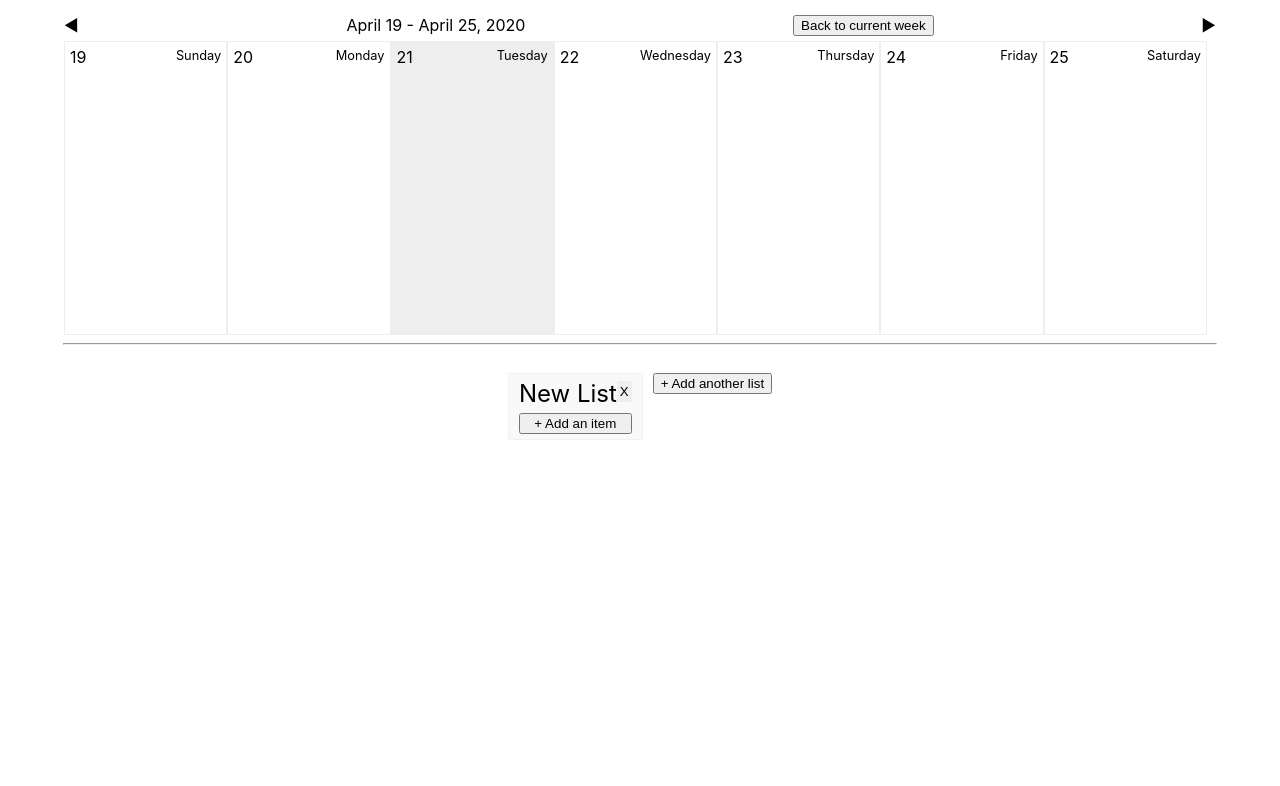
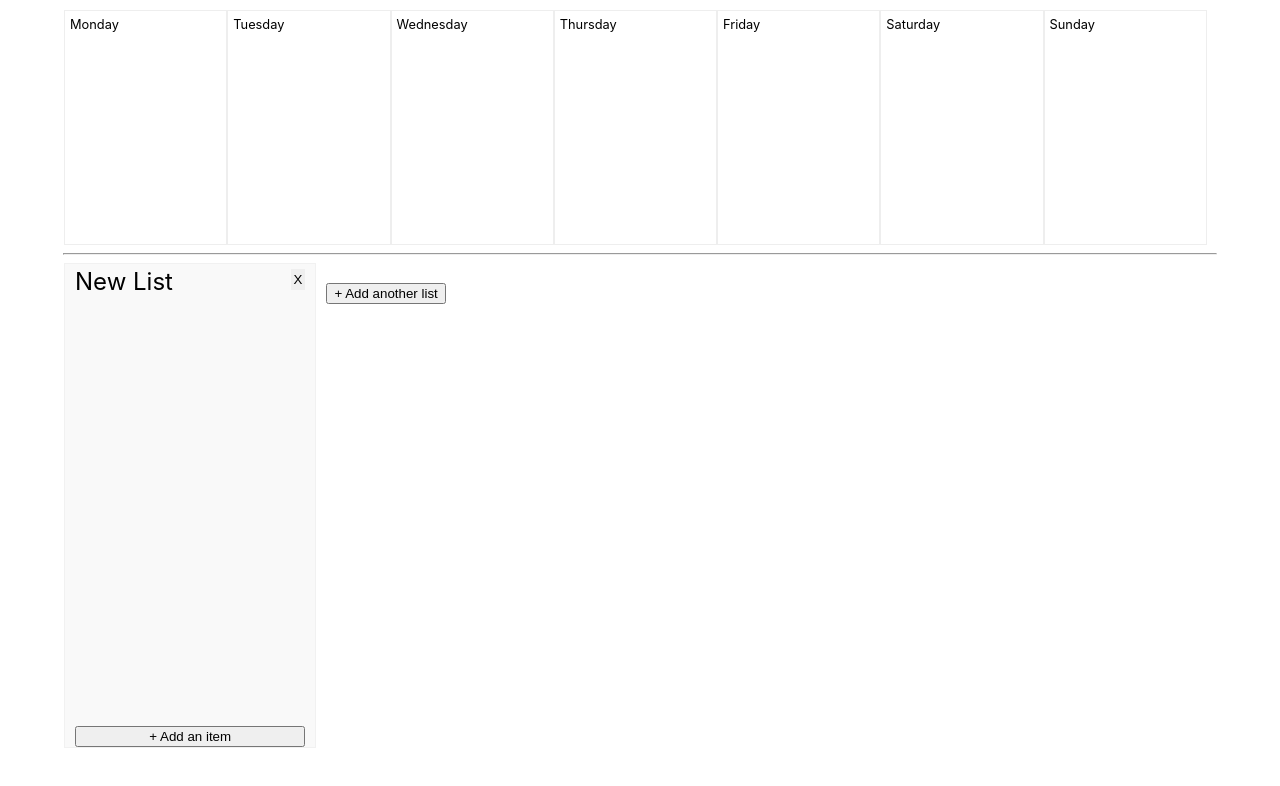
Before and after one commit to cgardn/react-emporium, a React (Create React App) app: page / in a window 1280 px wide. Both pictures are taken after a click on the button "+ Add another list". Shown: the top 786 px of the page. Built offline with nearby package versions, Linux system fonts and the light colour scheme.

Commit message:
replace useState with useReducer for managing top-level list state

```diff
--- a/src/App.css
+++ b/src/App.css
@@ -1,5 +1,5 @@
 .app {
   display: flex;
   flex-direction: column;
-  margin-top: 10px;
+  height: 100vh;
 }
--- a/src/App.js
+++ b/src/App.js
@@ -1,14 +1,11 @@
 import React from 'react';
 import Todoboard from './Todoboard';
-import Calendar from './Calendar';
 
 import './App.css';
 
 const App = () => {
   return (
     <div className="app">
-      <Calendar />
-      <hr style={{width: "90vw"}}/>
       <Todoboard />
     </div>
   );
--- a/src/Calendar.css
+++ b/src/Calendar.css
@@ -16,7 +16,7 @@
 
 .calendar-day {
   display: flex;
-  justify-content: space-between;
+  justify-content: flex-start;
   width: 14%;
   flex: 0 0 14%;
   border: thin solid #eee;
@@ -27,11 +27,11 @@
 }
 
 .calendar-day-number {
-  margin: 5px 5px;
+  margin: 5px;
 }
 
 .calendar-day-name {
-  margin: 6px 5px 0 0;
+  margin: 6px 5px;
   padding: 0;
   font-size: 0.8rem;
 }
--- a/src/Calendar.js
+++ b/src/Calendar.js
@@ -12,7 +12,7 @@ const utils = {
     'December'
   ],
   dayNames: [
-    "Sunday", "Monday", "Tuesday", "Wednesday", "Thursday", "Friday", "Saturday"
+    "Monday", "Tuesday", "Wednesday", "Thursday", "Friday", "Saturday", "Sunday"
   ],
 
   thisMonth: () => {
@@ -23,11 +23,7 @@ const utils = {
 
 const Day = (props) => {
   return (
-    <div className={
-      props.today ? "calendar-day calendar-day-today" : "calendar-day"}>
-      <div className="calendar-day-number">
-        {props.number}
-      </div>
+    <div className="calendar-day">
       <div className="calendar-day-name">
         {utils.dayNames[props.day]}
       </div>
@@ -90,11 +86,9 @@ const Week = (props) => {
   return (
     <>
     <div className="calendar-container">
-      {weekNums(props.displayDay).map( (item, index) => (
+      {[0,1,2,3,4,5,6].map( (item, index) => (
         <Day
           key={index+1}
-          number={item[0]}
-          today={item[1]}
           day={index}
         />
       ))}
@@ -134,21 +128,8 @@ const Calendar = (props) => {
 
   return (
     <div className="calendar">
-    <Weekswitcher
-      previousWeek={handlePreviousWeek}
-      nextWeek={handleNextWeek}
-      handleReturnToToday={handleReturnToToday}
-      year={currentDay.getFullYear()}
-      weekstart={[
-        getWeekStart(displayDay).getMonth(),
-        getWeekStart(displayDay).getDate()]}
-      weekend={[
-        getWeekEnd(displayDay).getMonth(),
-        getWeekEnd(displayDay).getDate()]}
-    />
     <Week
       displayDay={displayDay}
-      currentDay={currentDay}
       day={displayDay.getDay()}
     />
     </div>
--- a/src/Todoboard.css
+++ b/src/Todoboard.css
@@ -1,19 +1,55 @@
+.calendar {
+  display: flex;
+  flex-direction: column;
+  margin-top: 5px;
+  height: 30%;
+}
+
+.calendar-day {
+  display: flex;
+  justify-content: flex-start;
+  width: 14%;
+  flex: 0 0 14%;
+  border: thin solid #eee;
+}
+
+.calendar-container {
+  display: flex;
+  flex-wrap: wrap;
+  flex-grow: 1;
+  width: 90vw;
+  margin-top: 5px;
+  align-self: center;
+}
+
+.calendar-day-name {
+  margin: 6px 5px;
+  padding: 0;
+  font-size: 0.8rem;
+}
+
 .todoboard {
   display: flex;
-  height: 60vh;
+  width: 90vw;
+  align-self: center;
+  flex: 0 0 25%;
   flex-direction: row;
-  justify-content: center;
   align-items: flex-start;
+  flex-wrap: wrap;
+  flex-grow: 1;
+  overflow-y: auto;
 }
 
 .list {
   background-color: #f9f9f9;
   border: thin solid #f1f1f1;
-  padding: 5px 10px;
-  margin: 20px 10px 0 0;
+  padding: 0 10px;
+  margin: 0 10px 10px 0;
   display: flex;
   flex-direction: column;
-  justify-content: center;
+  flex-basis: auto;
+  width: 20%;
+  height: 90%;
 }
 
 
@@ -23,6 +59,7 @@
   align-items: flex-start;
   font-size: 1.5rem;
   margin-bottom: 5px;
+  margin-top: 3px;
 }
 
 .list-delete-button {
@@ -39,6 +76,8 @@
 
 .list-content {
   padding: 5px 0;
+  height: 100%;
+  overflow-y: auto;
 }
 
 .list-item-label {
@@ -55,6 +94,7 @@
   justify-content: space-between;
   margin-bottom: 8px;
   padding: 0px 10px;
+  margin-right: 3px;
   font-family: sans-serif;
   background-color: #eee;
 }
--- a/src/Todoboard.js
+++ b/src/Todoboard.js
@@ -10,6 +10,32 @@ import './Todoboard.css';
 //  - work on dragging items around
 //    - make list items draggable
 //    - make calendar days drag targets
+
+const Day = (props) => {
+    const dayNames = ["Monday", "Tuesday", "Wednesday", "Thursday", "Friday", "Saturday", "Sunday"]
+  return (
+    <div className="calendar-day">
+      <div className="calendar-day-name">
+        {dayNames[props.day]}
+      </div>
+    </div>
+  );
+};
+
+const Week = () => {
+  return (
+    <>
+    <div className="calendar-container">
+      {[0,1,2,3,4,5,6].map( (item, index) => (
+        <Day
+          key={index+1}
+          day={index}
+        />
+      ))}
+    </div>
+    </>
+  );
+};
 
 const Itemmenu = (props) => {
   return (
@@ -91,19 +117,19 @@ const Listitem = (props) => {
 };
 
 const Todolist = (props) => {
-  const [listContent, setListContent] = React.useState([]);
-  const [listTitle, setListTitle] = React.useState("New List");
+  const dispatch = React.useContext(ListDispatchContext);
 
   const changeItem = (id, newContent) => {
-    setListContent(listContent.map( (item) =>
-      item.id === id
-        ? {id: item.id, content: newContent}
-        : item
-    ))
+    dispatch({
+      type: 'UPDATE_TODO',
+      listId: props.id,
+      itemId: id,
+      payload: newContent
+    });
   };
 
-  const removeItem = (n) => {
-    setListContent(listContent.slice(0,n).concat(listContent.slice(n+1,listContent.length)));
+  const removeItem = (id) => {
+    dispatch({type: 'REMOVE_TODO', listId: props.id, itemId: id});
   };
 
   const newItem = (content) => {
@@ -114,11 +140,16 @@ const Todolist = (props) => {
   };
 
   const handleAdditemClick = () => {
-    setListContent(listContent.concat(newItem("Click to edit", true)));
+    const ni = newItem("Click to edit");
+    dispatch({type: 'ADD_TODO', id: props.id, payload: ni});
   };
 
   const changeListTitle = (id, content) => {
-    setListTitle(content);
+    dispatch({
+      type: 'UPDATE_LIST_TITLE',
+      id: id,
+      payload: content
+    });
   };
 
   return (
@@ -126,8 +157,8 @@ const Todolist = (props) => {
       <div className="title">
         <Editlabel
           class={"list-title"}
-          id={props.id}
-          content={listTitle}
+          id={props.list.id}
+          content={props.list.title}
           onChange={changeListTitle}
         />
         <button
@@ -135,31 +166,79 @@ const Todolist = (props) => {
           onClick={props.onDeleteClick}
         >X</button>
       </div>
-      {listContent.length > 0 &&
       <div className="list-content">
-        {listContent.map( (item, index) => (
+        {props.list.items.map( (item, index) => (
           <Listitem
             key={item.id}
             id={item.id}
             content={item.content}
             onChange={changeItem}
-            onDeleteClick={() => removeItem(index)}
+            onDeleteClick={() => removeItem(item.id)}
           />
         ))}
       </div>
-      }
-
-        <button
-          className={"addItemButton"}
-          style={{ fontsize: '2rem' }}
-          onClick={event => handleAdditemClick()}
-        >{"+ Add an item"}</button>
+      <button
+        className={"addItemButton"}
+        style={{ fontsize: '2rem' }}
+        onClick={handleAdditemClick}
+      >{"+ Add an item"}</button>
     </div>
   );
 };
 
+const initialListState = [];
+const listReducer = (state, action) => {
+  switch(action.type) {
+    case 'ADD_TODO':
+      return state.map( list => {
+        if (list.id === action.id) {
+          return { ...list, items: [...list.items, action.payload]};
+        } else {
+          return list;
+        }
+      });
+    case 'REMOVE_TODO':
+      return state.map( list => {
+        if (list.id === action.listId) {
+          return { ...list, items: list.items.filter( item => item.id !== action.itemId)}
+        } else {
+          return list;
+        }
+      });
+    case 'UPDATE_TODO':
+      return state.map( list => {
+        if (list.id === action.listId) {
+          return {...list, items: list.items.map( item => {
+            if (item.id === action.itemId) {
+              return {...item, content: action.payload}
+            } else {
+              return item
+            }
+          })};
+        } else {
+          return list;
+        }});
+    case 'ADD_LIST':
+      return [ ...state, action.payload ];
+    case 'REMOVE_LIST':
+      return state.filter(list => list.id !== action.listId);
+    case 'UPDATE_LIST_TITLE':
+      return state.map( list => {
+        if (list.id === action.id) {
+          return { ...list, title: action.payload};
+        } else {
+          return list
+        }
+      });
+    default:
+      return state;
+  }
+};
+
+const ListDispatchContext = React.createContext(null);
+
 const Todoboard = (props) => {
-  const [lists, setLists] = React.useState([]);
+  const [lists, dispatch] = React.useReducer(listReducer, initialListState);
   const [nextItemId, setNextItemId] = React.useState(0);
 
   const getId = () => {
@@ -172,28 +251,37 @@ const Todoboard = (props) => {
     const outList = {
       title: "New List",
       id: getId(),
+      items: []
     };
     return outList;
   };
 
   const addList = () => {
-    setLists(lists.concat(newList()));
+    const nl = newList();
+    dispatch({type: 'ADD_LIST', listId: nl.id, payload: nl});
   };
 
-  const removeList = (n) => {
-    setLists(lists.slice(0,n).concat(lists.slice(n+1,lists.length)));
+  const removeList = (listID) => {
+    dispatch({type: 'REMOVE_LIST', listId: listID, payload: null});
   };
 
   return (
+    <>
+    <ListDispatchContext.Provider value={dispatch}>
+    <div className="calendar">
+      <Week />
+    </div>
+    <hr style={{width: "90vw"}}/>
     <div className="todoboard">
     {lists.length > 0 &&
       <>
       {lists.map( (list, index) => (
         <Todolist
+          list={list}
           key={list.id}
           id={list.id}
           getId={getId}
-          onDeleteClick={() => removeList(index)}
+          onDeleteClick={() => removeList(list.id)}
         />
       ))}
       </>
@@ -204,6 +292,8 @@ const Todoboard = (props) => {
       onClick={addList}
     >{"+ Add another list"}</button>
     </div>
+    </ListDispatchContext.Provider>
+    </>
   )
 };
 
```
